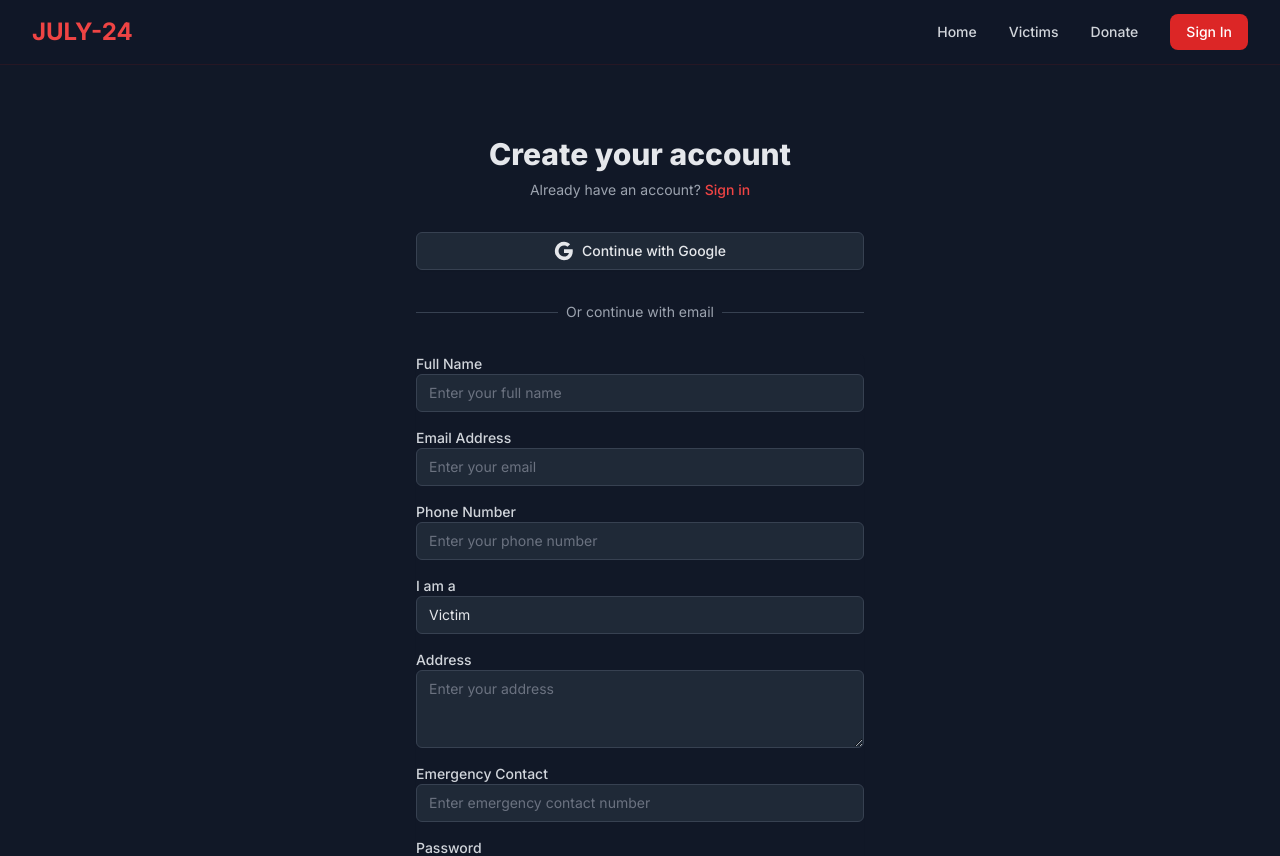
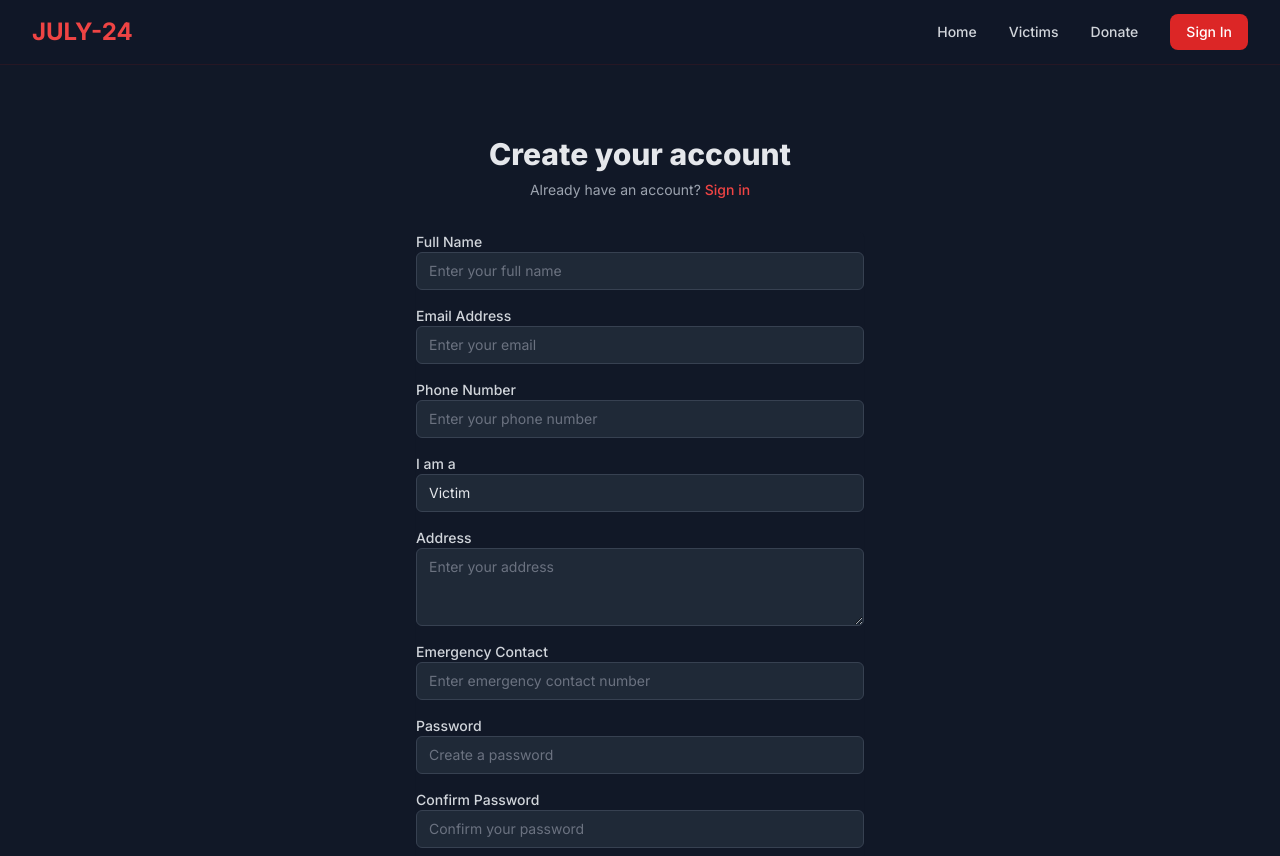
Before and after one commit to idontbyte69/JULY-24, a Next.js app: page /sign-up in a window 1280 px wide. Shown: the top 856 px of the page. Built offline with nearby package versions, Linux system fonts and the light colour scheme.

Commit message:
Comment out Google authentication temporarily

```diff
--- a/src/app/api/auth/[...nextauth]/route.ts
+++ b/src/app/api/auth/[...nextauth]/route.ts
@@ -1,12 +1,14 @@
 import NextAuth from 'next-auth'
-import GoogleProvider from 'next-auth/providers/google'
+// Temporarily commenting out Google Provider
+// import GoogleProvider from 'next-auth/providers/google'
 
 const handler = NextAuth({
+  // Temporarily removing Google authentication
   providers: [
-    GoogleProvider({
-      clientId: process.env.GOOGLE_CLIENT_ID || '',
-      clientSecret: process.env.GOOGLE_CLIENT_SECRET || '',
-    }),
+    // GoogleProvider({
+    //   clientId: process.env.GOOGLE_CLIENT_ID || '',
+    //   clientSecret: process.env.GOOGLE_CLIENT_SECRET || '',
+    // }),
   ],
   session: {
     strategy: 'jwt',
--- a/src/app/sign-in/page.tsx
+++ b/src/app/sign-in/page.tsx
@@ -38,13 +38,14 @@ export default function SignInPage() {
     }
   }
 
-  const handleGoogleSignIn = async () => {
-    try {
-      await signIn('google', { callbackUrl: '/dashboard' })
-    } catch (err) {
-      setError('Failed to sign in with Google')
-    }
-  }
+  // Temporarily commenting out Google Sign In
+  // const handleGoogleSignIn = async () => {
+  //   try {
+  //     await signIn('google', { callbackUrl: '/dashboard' })
+  //   } catch (err) {
+  //     setError('Failed to sign in with Google')
+  //   }
+  // }
 
   return (
     <div className="min-h-screen flex items-center justify-center py-12 px-4 sm:px-6 lg:px-8">
@@ -61,8 +62,8 @@ export default function SignInPage() {
           </p>
         </div>
 
-        {/* Google Sign In Button */}
-        <div>
+        {/* Temporarily removing Google Sign In Button */}
+        {/* <div>
           <button
             onClick={handleGoogleSignIn}
             className="w-full flex items-center justify-center px-4 py-2 border border-gray-700 rounded-md shadow-sm text-sm font-medium text-gray-200 bg-gray-800 hover:bg-gray-700 focus:outline-none focus:ring-2 focus:ring-offset-2 focus:ring-red-500"
@@ -96,7 +97,7 @@ export default function SignInPage() {
           <div className="relative flex justify-center text-sm">
             <span className="px-2 bg-gray-900 text-gray-400">Or continue with email</span>
           </div>
-        </div>
+        </div> */}
 
         <form className="mt-8 space-y-6" onSubmit={handleSubmit}>
           <div className="rounded-md shadow-sm -space-y-px">
--- a/src/app/sign-up/page.tsx
+++ b/src/app/sign-up/page.tsx
@@ -3,7 +3,8 @@
 import { useState } from 'react'
 import Link from 'next/link'
 import { useRouter } from 'next/navigation'
-import { signIn } from 'next-auth/react'
+// Temporarily commenting out Next Auth
+// import { signIn } from 'next-auth/react'
 
 export default function SignUpPage() {
   const router = useRouter()
@@ -63,13 +64,14 @@ export default function SignUpPage() {
     }
   }
 
-  const handleGoogleSignUp = async () => {
-    try {
-      await signIn('google', { callbackUrl: '/dashboard' })
-    } catch (err) {
-      setError('Failed to sign up with Google')
-    }
-  }
+  // Temporarily commenting out Google Sign Up
+  // const handleGoogleSignUp = async () => {
+  //   try {
+  //     await signIn('google', { callbackUrl: '/dashboard' })
+  //   } catch (err) {
+  //     setError('Failed to sign up with Google')
+  //   }
+  // }
 
   return (
     <div className="min-h-screen flex items-center justify-center py-12 px-4 sm:px-6 lg:px-8">
@@ -86,34 +88,10 @@ export default function SignUpPage() {
           </p>
         </div>
 
-        {/* Google Sign Up Button */}
-        <div>
-          <button
-            onClick={handleGoogleSignUp}
-            className="w-full flex items-center justify-center px-4 py-2 border border-gray-700 rounded-md shadow-sm text-sm font-medium text-gray-200 bg-gray-800 hover:bg-gray-700 focus:outline-none focus:ring-2 focus:ring-offset-2 focus:ring-red-500"
-          >
-            <svg className="w-5 h-5 mr-2" viewBox="0 0 24 24">
-              <path
-                fill="currentColor"
-                d="M22.56 12.25c0-.78-.07-1.53-.2-2.25H12v4.26h5.92c-.26 1.37-1.04 2.53-2.21 3.31v2.77h3.57c2.08-1.92 3.28-4.74 3.28-8.09z"
-              />
-              <path
-                fill="currentColor"
-                d="M12 23c2.97 0 5.46-.98 7.28-2.66l-3.57-2.77c-.98.66-2.23 1.06-3.71 1.06-2.86 0-5.29-1.93-6.16-4.53H2.18v2.84C3.99 20.53 7.7 23 12 23z"
-              />
-              <path
-                fill="currentColor"
-                d="M5.84 14.09c-.22-.66-.35-1.36-.35-2.09s.13-1.43.35-2.09V7.07H2.18C1.43 8.55 1 10.22 1 12s.43 3.45 1.18 4.93l2.85-2.22.81-.62z"
-              />
-              <path
-                fill="currentColor"
-                d="M12 5.38c1.62 0 3.06.56 4.21 1.64l3.15-3.15C17.45 2.09 14.97 1 12 1 7.7 1 3.99 3.47 2.18 7.07l3.66 2.84c.87-2.6 3.3-4.53 6.16-4.53z"
-              />
-            </svg>
-            Continue with Google
-          </button>
+        {/* Temporarily removing Google Sign Up Button and divider */}
+        {/* <div>
+          <button onClick={handleGoogleSignUp}>Continue with Google</button>
         </div>
-
         <div className="relative">
           <div className="absolute inset-0 flex items-center">
             <div className="w-full border-t border-gray-700"></div>
@@ -121,7 +99,7 @@ export default function SignUpPage() {
           <div className="relative flex justify-center text-sm">
             <span className="px-2 bg-gray-900 text-gray-400">Or continue with email</span>
           </div>
-        </div>
+        </div> */}
 
         <form className="mt-8 space-y-6" onSubmit={handleSubmit}>
           <div className="rounded-md shadow-sm space-y-4">
```
